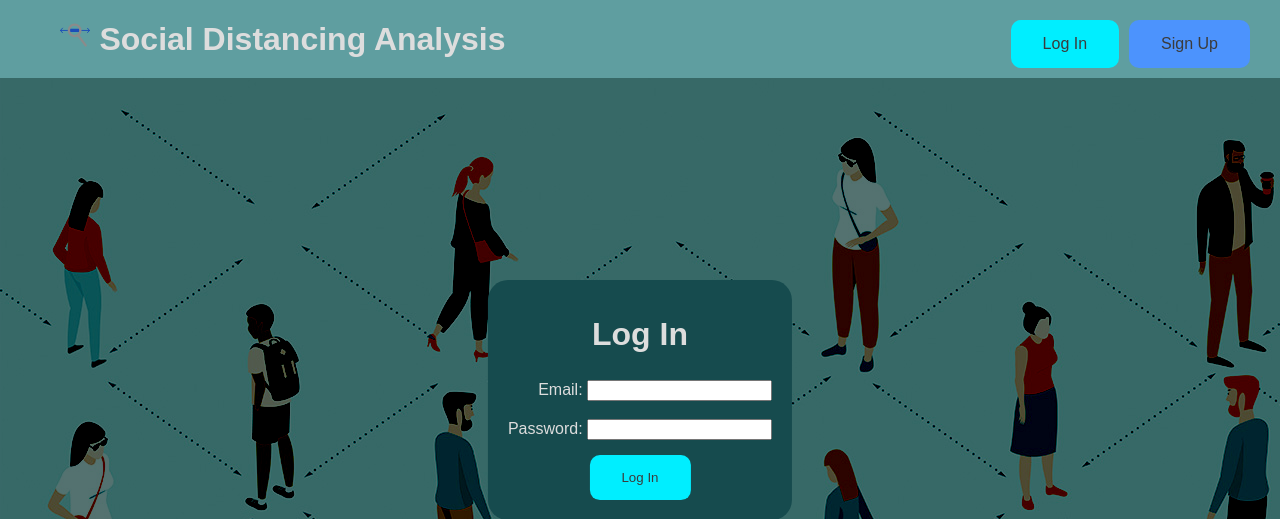
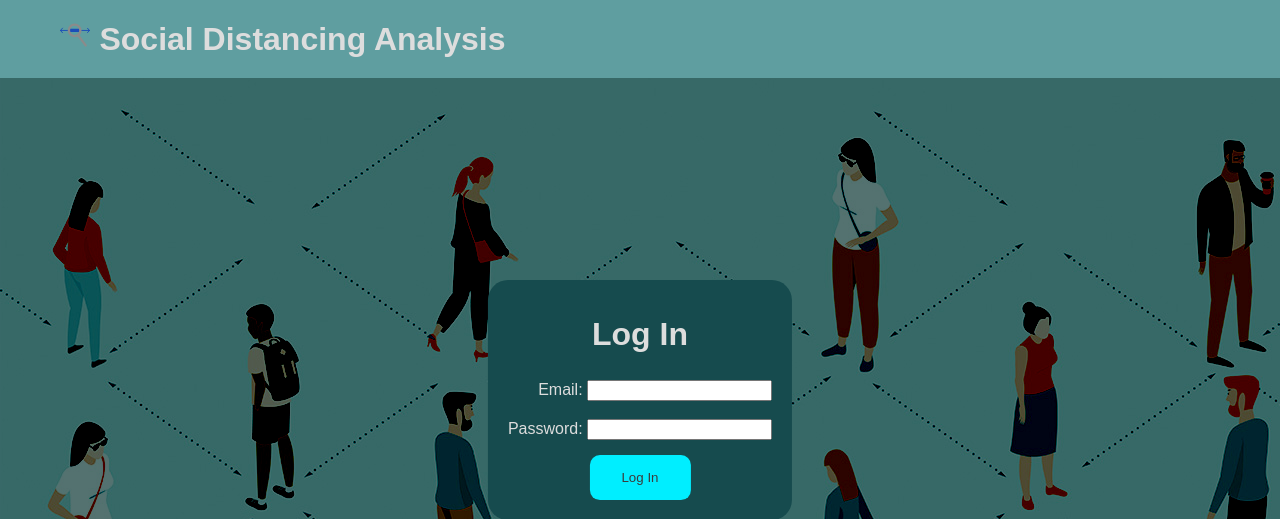
Before and after one commit to s3kim2018/DavisHacks, a Flask app: page /login in a window 1280 px wide. Shown: the top 519 px of the page. Run offline with Flask 2, Linux system fonts and the light colour scheme.

Commit message:
UI updates

```diff
--- a/templates/login.html
+++ b/templates/login.html
@@ -9,8 +9,6 @@
             <ul class="bar">
                 <img src="images/logo.svg" alt="Logo" width=30 height=30 id="logo"></img>
                 <h1 id="title" class="middle">Social Distancing Analysis</h1>
-                <a href="signup.html" class="button" id="topsignup">Sign Up</a>
-                <a href="login.html" class="button" id="toplogin">Log In</a>
             </ul>
         </header>
     <div class="container">
--- a/templates/signup.html
+++ b/templates/signup.html
@@ -5,17 +5,16 @@
     <title>Social Distancing Analysis</title>
 </head>
 <body class="landing">
-    <form class="create-user" action="/signup" method="post">
         <header>
             <ul class="bar">
-                <img src="images/logo.svg" alt="Logo" width=40 height=40></img>
+                <img src="images/logo.svg" alt="Logo" width=30 height=30 id="logo"></img>
                 <h1 id="title" class="middle">Social Distancing Analysis</h1>
             </ul>
         </header>
     <div class="container">
         <div class="centered" id=landing>
-            <form class="log-in" action="/login" method="post">
             <h1 class="middle">Sign Up</h1>
+            <form class="create-user" action="/signup" method="post">
                 <label for="email">Email: <input type="email" id="email" name="email"><br></label><br>
                 <label for="company">Company: <input type="text" id="company" name="company"><br></label><br>
                 <label for="password">Password: <input type="password" id="password" name="password"><br></label><br>
```
